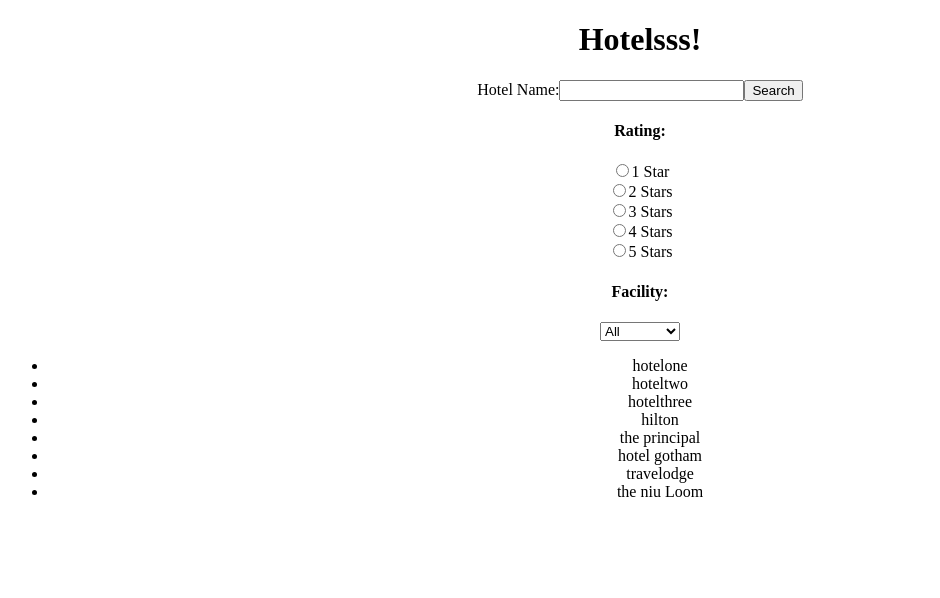
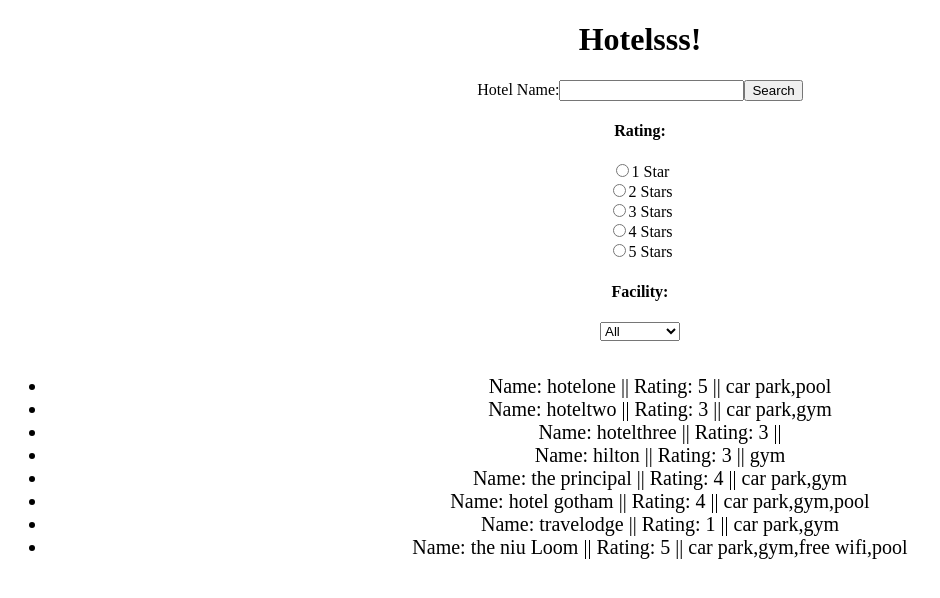
Before and after one commit to tabal97/AeroCloud-FE-test, a React (Create React App) app: page / in a window 1280 px wide. Shown: the top 598 px of the page, without its empty margins (0-940 px from the left). Built offline with nearby package versions, Linux system fonts and the light colour scheme.

Commit message:
reformatted hotel data and handled errors

```diff
--- a/src/Components/HotelLister.jsx
+++ b/src/Components/HotelLister.jsx
@@ -9,15 +9,21 @@ const hotelsArray = require("../utils/hotels.json");
 class HotelLister extends Component {
     state = { hotels: [], err: false }
     render() {
-        const { hotels } = this.state;
+        const { hotels, err } = this.state;
         const { nameChanged, ratingChanged, facilityChanged } = this;
         return (<div>
             <NameFilter hotels={hotels} nameChanged={nameChanged} />
             <RatingFilter hotels={hotels} ratingChanged={ratingChanged} />
             <FacilityFilter hotels={hotels} facilityChanged={facilityChanged} />
-            <ul>{hotels.map(hotel => {
-                return <li>{hotel.name}</li>
-            })}</ul>
+            <br />
+            {err ? <h3>Hotel Not Found</h3> :
+                <ul>
+                    {hotels.map(hotel => {
+                        return <li style={{ fontSize: 20 }}>{`Name: ${hotel.name} || Rating: ${hotel.starRating} || ${hotel.facilities}`}</li>
+                    })}
+                </ul>
+
+            }
         </div>);
     }
     componentDidMount() {
```
